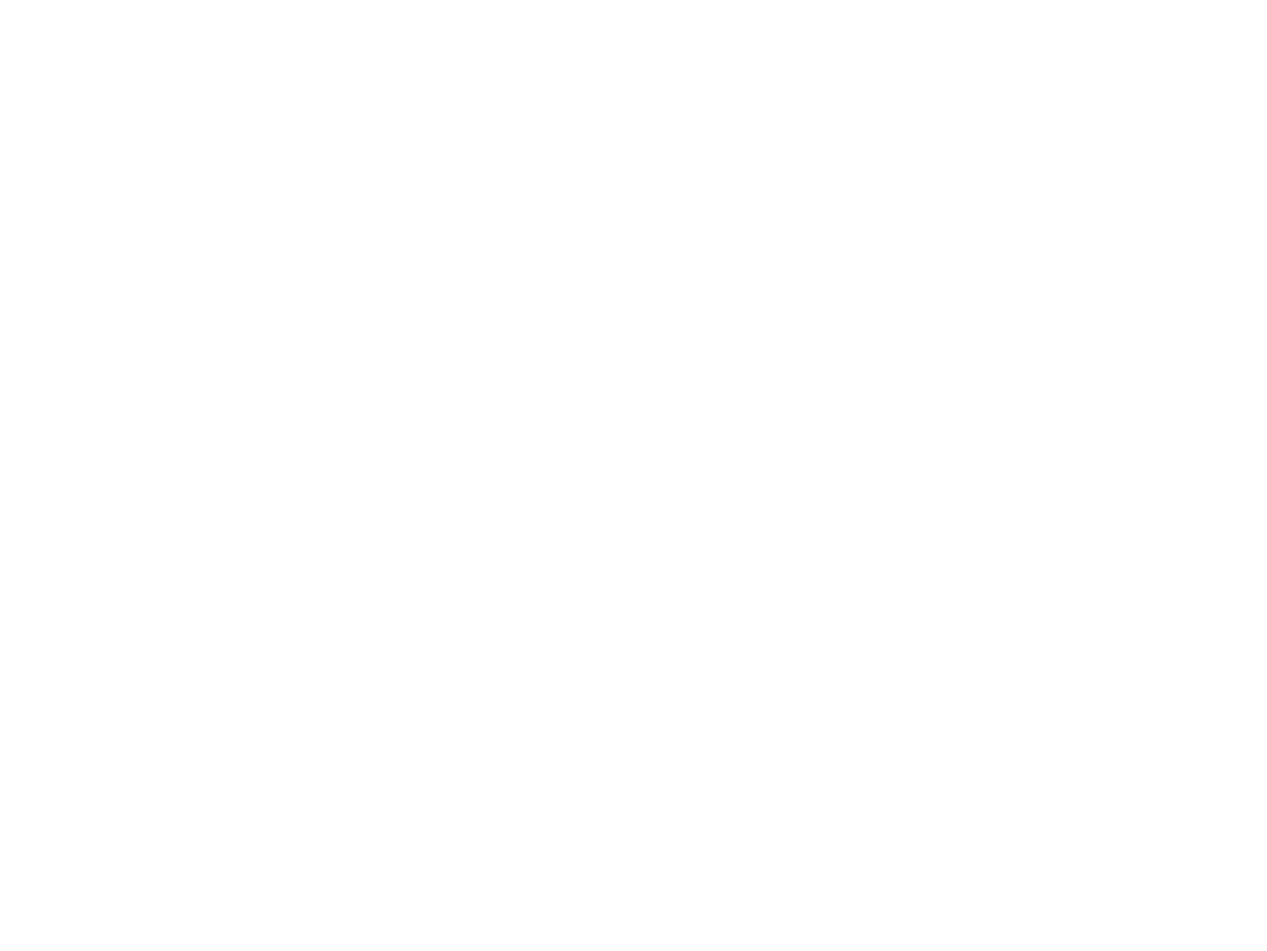
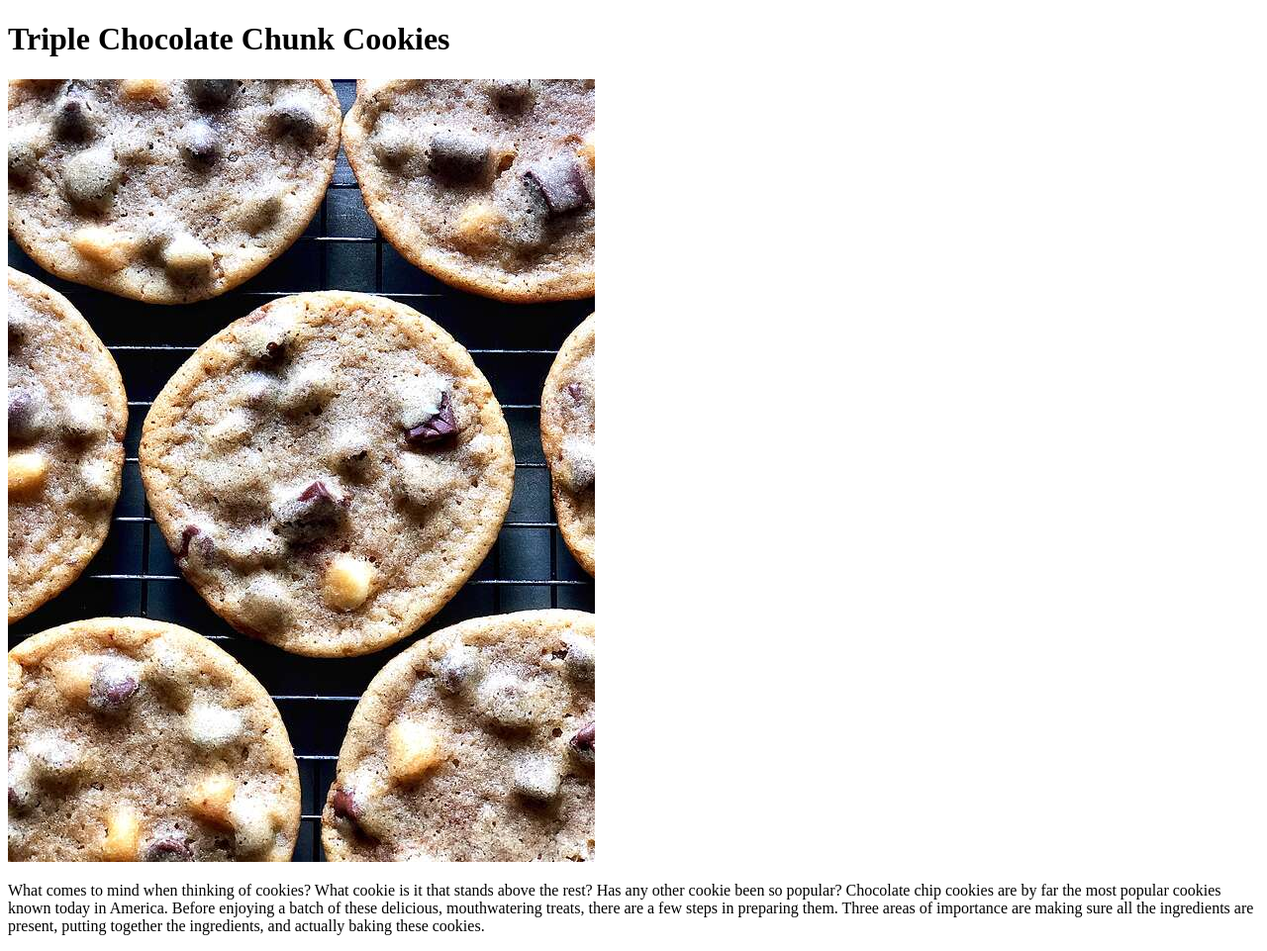
Before and after one commit to killerjwa/odin-recipes, a plain HTML site: page recipes/cookies.html in a window 1280 px wide. Shown: the whole page at 99% size. Before the commit the page ends 800 px from the top, so only its background shows below. Drawn offline with Linux system fonts and the light colour scheme.

Commit message:
Add cookies.jpeg

```diff
--- a/recipes/cookies.html
+++ b/recipes/cookies.html
@@ -5,6 +5,9 @@
         <title> Triple Chocolate Chunk Cookies</title>
     </head>
     <body>
+        <h1>Triple Chocolate Chunk Cookies</h1>
+        <img src="../img/cookies.jpeg" alt="plate of cookies">
+        <p>  What comes to mind when thinking of cookies? What cookie is it that stands above the rest? Has any other cookie been so popular? Chocolate chip cookies are by far the most popular cookies known today in America. Before enjoying a batch of these delicious, mouthwatering treats, there are a few steps in preparing them. Three areas of importance are making sure all the ingredients are present, putting together the ingredients, and actually baking these cookies.</p>
 
     </body>
 </html>
```
Also changed, not shown: img/cookies.jpeg (added).
